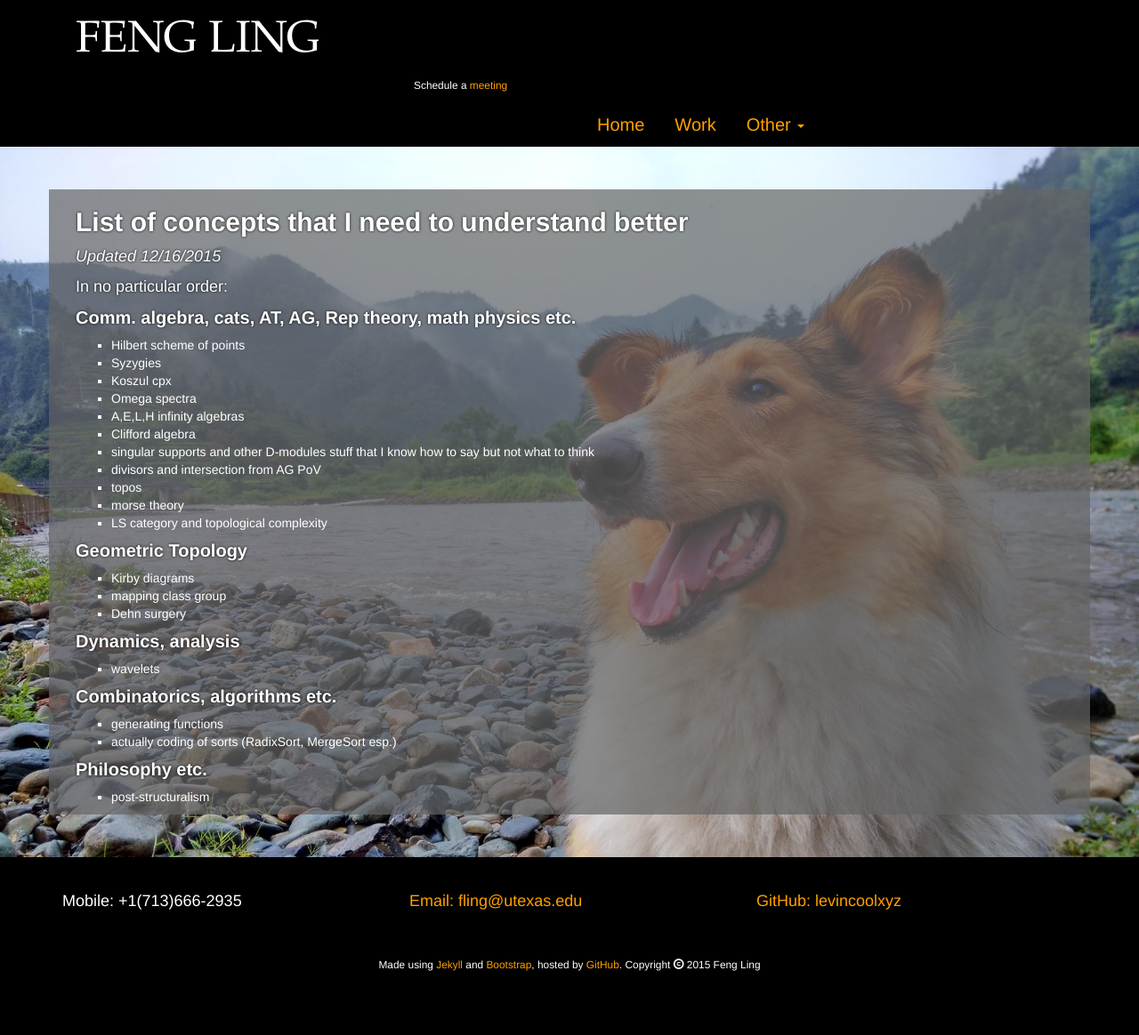
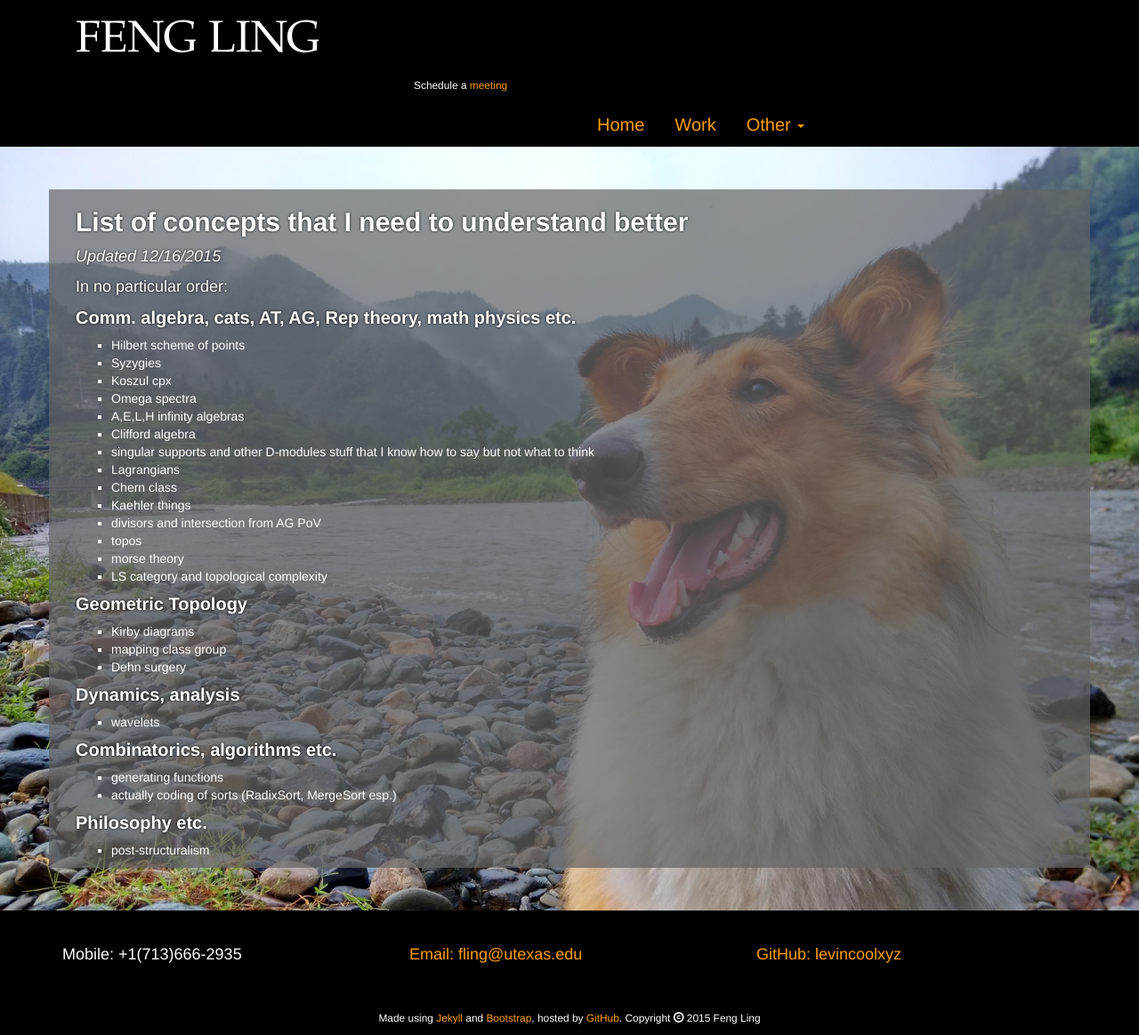
Before and after one commit to levincoolxyz/levincoolxyz.github.io, a Jekyll site: the page built from todo.html, in a window 1280 px wide. Shown: the whole page at 89% size. Built offline with Jekyll 4.4.1, drawn with Linux system fonts in a browser that asks for light colours; before the commit the page ends 1104 px from its top, so only the background shows below that.

Commit message:
new commit

```diff
--- a/todo.html
+++ b/todo.html
@@ -18,6 +18,9 @@ title: Need2Know - Feng Ling
 	  <li>A,E,L,H infinity algebras</li>
 	  <li>Clifford algebra</li>
 	  <li>singular supports and other D-modules stuff that I know how to say but not what to think</li>
+	  <li>Lagrangians</li>
+	  <li>Chern class</li>
+	  <li>Kaehler things</li>
 	  <li>divisors and intersection from AG PoV</li>
 	  <li>topos</li>
 	  <li>morse theory</li>
```
